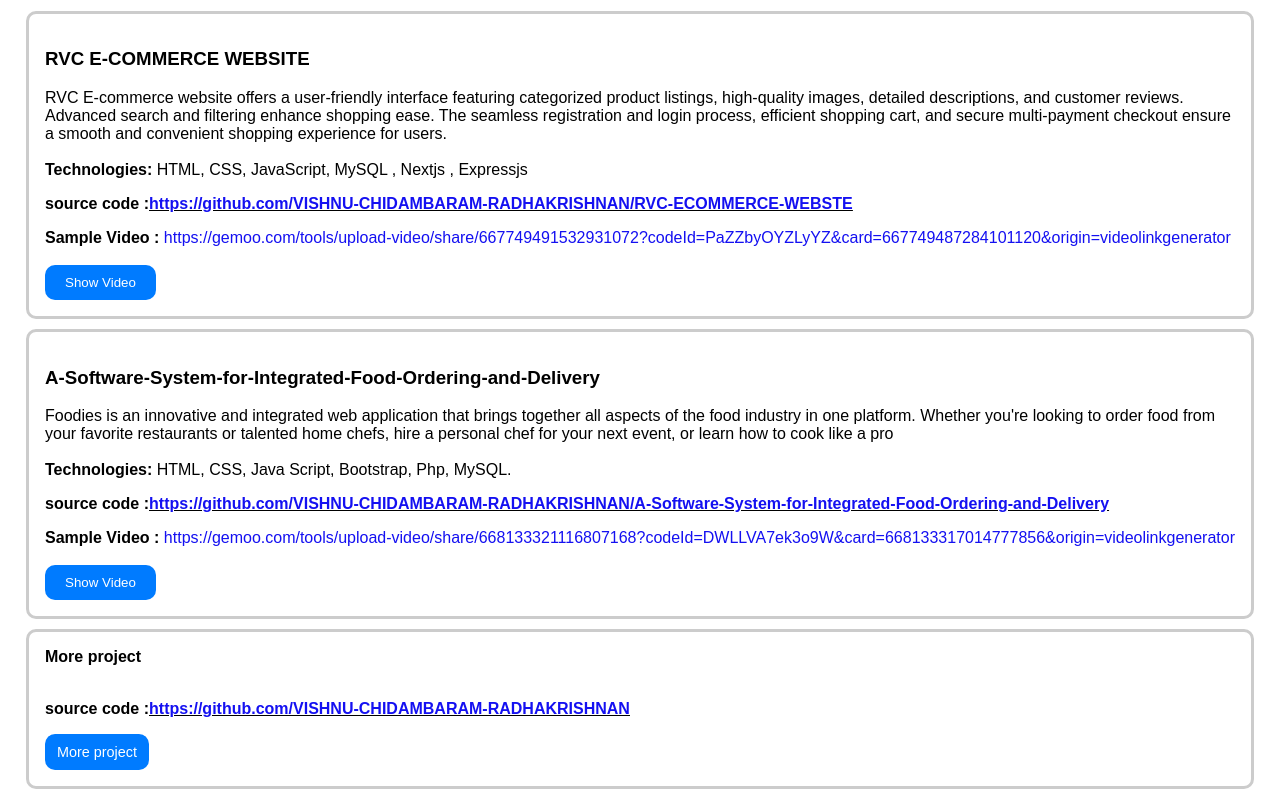
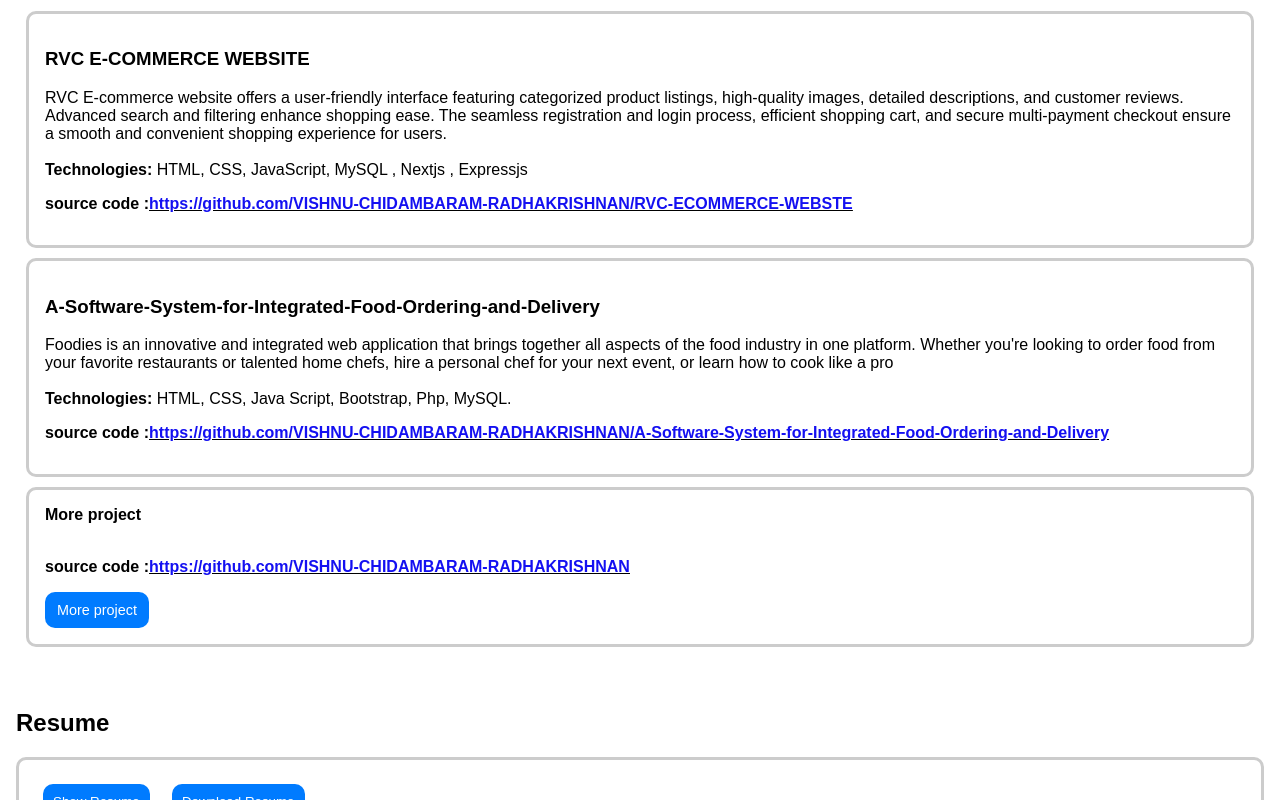
Before and after one commit to VISHNU-CHIDAMBARAM-RADHAKRISHNAN/PORTFOLIO-VISHNU-CHIDAMBARAM, a plain HTML site: page index.html in a window 1280 px wide. Shown: the part 535-1335 px from the top of the page. Drawn offline with Linux system fonts and the light colour scheme.

Commit message:
Update index.html

```diff
--- a/index.html
+++ b/index.html
@@ -68,40 +68,7 @@
             ></u
           >
         </p>
-        <b>Sample Video : </b
-        ><a
-          href=" https://gemoo.com/tools/upload-video/share/667749491532931072?codeId=PaZZbyOYZLyYZ&card=667749487284101120&origin=videolinkgenerator"
-        >
-          https://gemoo.com/tools/upload-video/share/667749491532931072?codeId=PaZZbyOYZLyYZ&card=667749487284101120&origin=videolinkgenerator </a
-        ><br /><br />
-        <button class="toggle-button" onclick="toggleVideo()">
-          Show Video
-        </button>
-        <div class="video-container" id="videoContainer">
-          <iframe
-            src="https://gemoo.com/tools/upload-video/share/667749491532931072?codeId=PaZZbyOYZLyYZ&card=667749487284101120&origin=videolinkgenerator"
-            allow="accelerometer; autoplay; clipboard-write; encrypted-media; gyroscope; picture-in-picture"
-            allowfullscreen
-          >
-          </iframe>
         </div>
-        <script>
-          function toggleVideo() {
-            const videoContainer = document.getElementById("videoContainer");
-            const button = document.querySelector(".toggle-button");
-            if (
-              videoContainer.style.display === "none" ||
-              videoContainer.style.display === ""
-            ) {
-              videoContainer.style.display = "block";
-              button.textContent = "Hide Video";
-            } else {
-              videoContainer.style.display = "none";
-              button.textContent = "Show Video";
-            }
-          }
-        </script>
-      </div>
       <div class="project">
         <h3>A-Software-System-for-Integrated-Food-Ordering-and-Delivery</h3>
         <p>
@@ -125,38 +92,7 @@
             ></u
           >
         </p>
-        <b>Sample Video : </b
-        ><a
-          href="https://gemoo.com/tools/upload-video/share/668133321116807168?codeId=DWLLVA7ek3o9W&card=668133317014777856&origin=videolinkgenerator"
-          >https://gemoo.com/tools/upload-video/share/668133321116807168?codeId=DWLLVA7ek3o9W&card=668133317014777856&origin=videolinkgenerator</a
-        ><br /><br />
-        <button class="toggle-button1" onclick="toggleVideo1()">
-          Show Video
-        </button>
-        <div class="video-container1" id="videoContainer1">
-          <iframe
-            src="https://gemoo.com/tools/upload-video/share/668133321116807168?codeId=DWLLVA7ek3o9W&card=668133317014777856&origin=videolinkgenerator"
-            allow="accelerometer; autoplay; clipboard-write; encrypted-media; gyroscope; picture-in-picture"
-            allowfullscreen
-          >
-          </iframe>
-        </div>
-        <script>
-          function toggleVideo1() {
-            const videoContainer1 = document.getElementById("videoContainer1");
-            const button1 = document.querySelector(".toggle-button1");
-            if (
-              videoContainer1.style.display === "none" ||
-              videoContainer1.style.display === ""
-            ) {
-              videoContainer1.style.display = "block";
-              button1.textContent = "Hide Video";
-            } else {
-              videoContainer1.style.display = "none";
-              button1.textContent = "Show Video";
-            }
-          }
-        </script>
+
       </div>
       <div class="project">
         <b>More project</b>
```
